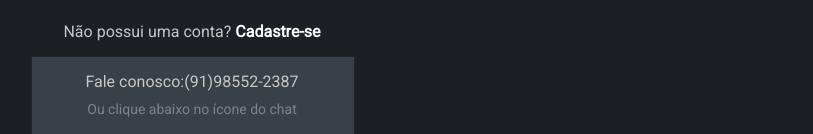
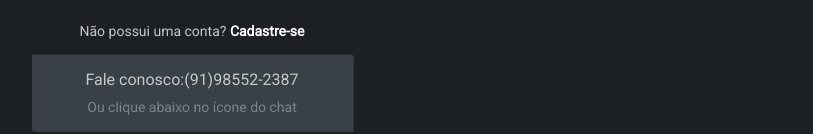
Before and after one commit to JuarezTrindade/redcheck, a plain HTML site: page index.html in a window 1280 px wide. Shown: the part 548-682 px from the top of the page, without its empty margins (448-1261 px from the left). Drawn offline with Linux system fonts and the light colour scheme.

Commit message:
Update login.css

```diff
--- a/style/login.css
+++ b/style/login.css
@@ -82,14 +82,14 @@ p{
     text-align: center;
     color: #C7C7C7;
 	font-family: 'Roboto', sans serif;
-	font-size: 14
+	font-size: 14px;
 }
 a#sign {
     text-decoration: none;
     color: #FFFFFF;
     font-weight: bold;
 	font-family: 'Roboto', sans serif;
-	font-size: 14
+	font-size: 14px;
 }
 .btm{
     background-color: #394047;
```
